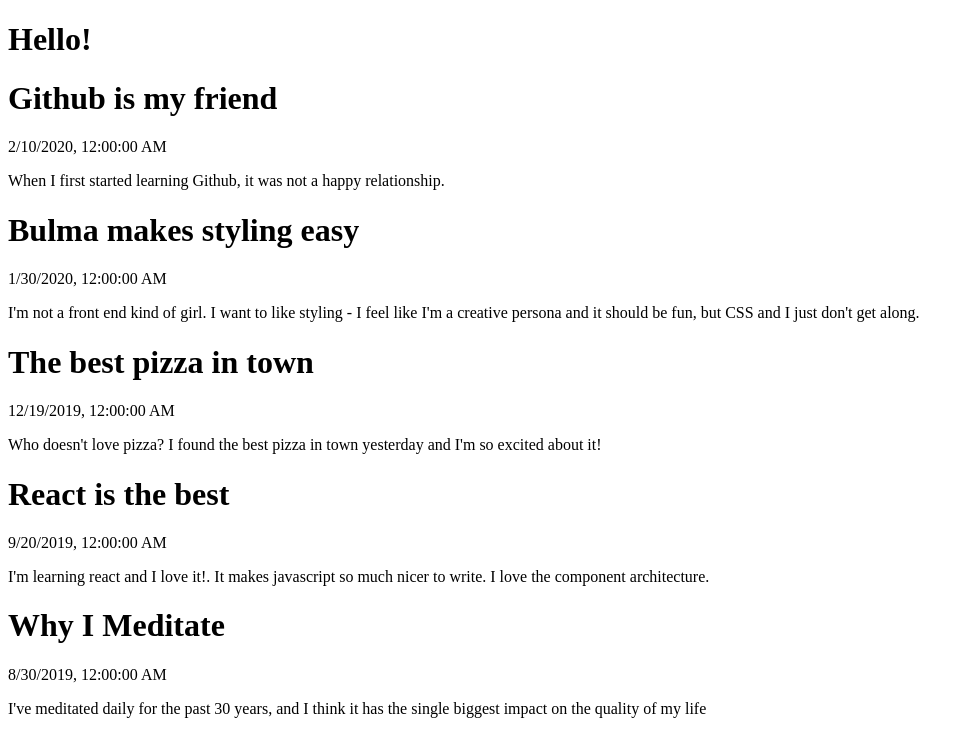
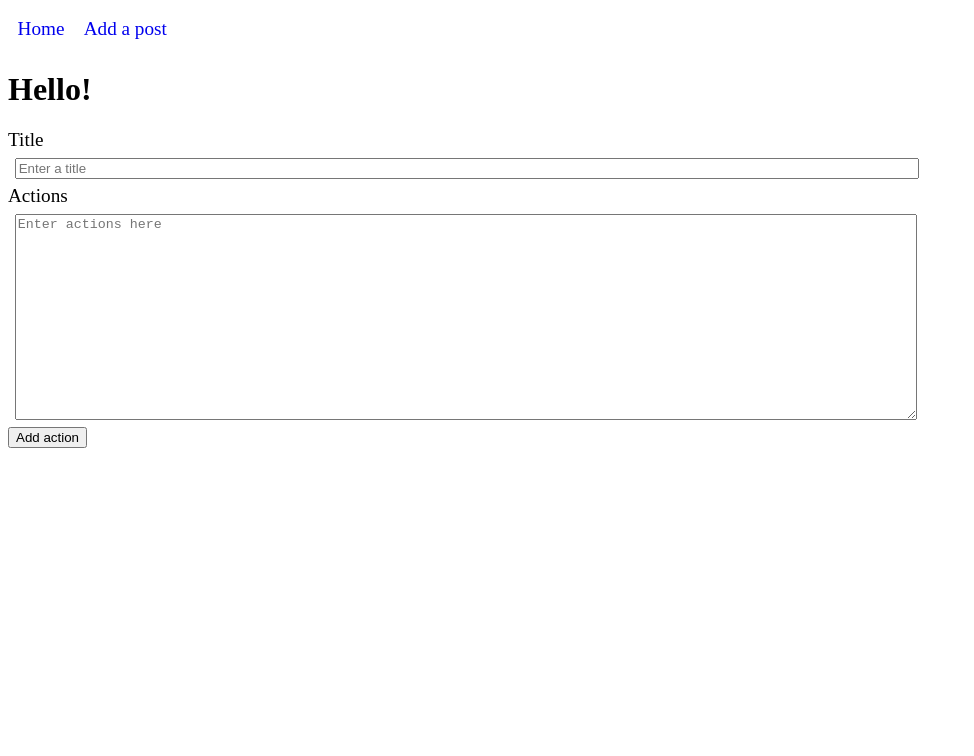
Before and after one commit to igscl/rmc-client, a React (Create React App) app: page /actions/new in a window 1280 px wide. Shown: the top 756 px of the page, without its empty margins (0-974 px from the left). Built offline with nearby package versions, Linux system fonts and the light colour scheme.

Commit message:
WIP add, edit action

```diff
--- a/src/App.js
+++ b/src/App.js
@@ -1,10 +1,32 @@
 import React, {useState, useEffect} from 'react'
 import { BrowserRouter, Route } from 'react-router-dom'
 import Actions from './components/Actions'
+import Action from './components/Action'
 import actionData from './data/post_data'
+import Nav from './components/Nav'
+import NewAction from './components/NewAction'
 
 const App = () => {
   const [actions, setActions] = useState([])
+
+  // Returns a single post based on the id provided
+  function getActionFromId(id) {
+  return actions.find((action) =>  action._id === parseInt(id))
+  }
+  //add an action to Actions
+  function addAction(action) {
+    setActions([...actions, action])
+  }
+
+  function getNextId(){
+    const ids = actions.map((action) => action._id)
+    return ids.sort()[ids.length-1] + 1
+  }
+
+  function deleteAction(id) {
+    const updatedActions = actions.filter((action) => action._id !== parseInt(id))
+    setActions(updatedActions)
+}
 
   useEffect(() => {
     setActions(actionData)
@@ -13,8 +35,12 @@ const App = () => {
   return (
     <div >
       <BrowserRouter>
+      <Nav />
         <h1>Hello!</h1>
-        <Route to="/" render={(props) => <Actions {...props} actionData={actions} /> } />
+        <Route exact path="/" render={(props) => <Actions {...props} actionData={actions} /> } />
+        <Route exact path="/actions/:id" render={(props) => <Action {...props} action={getActionFromId(props.match.params.id)} showControls deleteAction={deleteAction}/> } />
+        <Route exact path="/actions/new" render={(props) => <NewAction {...props} addBlogPost={addAction} nextId={getNextId()}/> }/>
+
       </BrowserRouter>
     </div>
   )
--- a/src/components/Action.js
+++ b/src/components/Action.js
@@ -1,14 +1,32 @@
-import React from "react";
+import React from "react"
+import {Link} from 'react-router-dom'
 
-const Action = ({action}) => {
+const Action = ({action, showControls, history, deleteAction}) => {
     if(!action) return null
 
+    const linkStyles = {
+        textDecoration: 'none',
+        color: 'black'
+    }
+
     const {title, modified_date, actions} = action
+
+    function handleDelete(event) {
+        event.preventDefault()
+        deleteAction(action._id)
+        history.push("/")
+    }
+
     return (
         <div>
+            <Link style={linkStyles} to={`/actions/${action._id}`}>
             <h1>{title}</h1>
             <p>{modified_date.toLocaleString()}</p>
             <p>{actions}</p>
+            {showControls && (
+                <button onClick={handleDelete}>Delete</button>
+            )}
+            </Link>
         </div>
     )
 
--- a/src/components/Nav.js
+++ b/src/components/Nav.js
@@ -0,0 +1,21 @@
+import React from 'react'
+import {Link} from 'react-router-dom'
+
+const Nav = () => {
+    const divStyles = {
+        display: 'flex',
+    }
+    const linkStyles = {
+        fontSize: '1.2em',
+        textDecoration: 'none',
+        margin: '.5em'
+    }
+    return (
+        <div style={divStyles}>
+            <Link style={linkStyles} to="/">Home</Link>
+            <Link style={linkStyles} to="/actions/new">Add a post</Link>
+        </div>
+    )
+}
+
+export default Nav
--- a/src/components/NewAction.js
+++ b/src/components/NewAction.js
@@ -0,0 +1,66 @@
+import React from 'react'
+import { useState } from 'react'
+import {withRouter} from 'react-router-dom'
+
+
+const NewAction = ({history, addBlogPost, nextId}) => {
+
+    const initialFormState = {
+        title: "",
+        actions: ""
+    }
+    const [formState,setFormState] = useState(initialFormState)
+
+    function handleChange(event) {
+        const name = event.target.name
+        const value = event.target.value
+        setFormState({
+            ...formState,
+            [name]: value
+        })
+    }
+
+    function handleSubmit(event) {
+        event.preventDefault()
+        const newPost = {
+            _id: nextId,
+            title: formState.title,
+            modified_date: new Date(),
+            actions: formState.actions
+        }
+        addBlogPost(newPost)
+        history.push(`/actions/${nextId}`)
+    }
+
+    const divStyles = {
+        display: "grid",
+        width: "100vw"
+    }
+    const inputStyles = {
+        width: "70vw",
+        margin: ".5em"
+    }
+    const labelStyles = {
+        fontSize: "1.2em"
+    }
+    const textAreaStyles = {
+        height: "200px",
+        margin: ".5em",
+        width: "70vw"
+    }
+    return (
+    <form id="newPostForm" onSubmit={handleSubmit}>
+        <div style={divStyles}>
+        <label style={labelStyles}>Title</label>
+        <input style={inputStyles} required type="text" name="title" placeholder="Enter a title" onChange={handleChange}></input>
+        </div>
+        <div style={divStyles}>
+        <label style={labelStyles}>Actions</label>
+        <textarea form="newPostForm" required name="actions" style={textAreaStyles} placeholder="Enter actions here" onChange={handleChange}></textarea>
+        </div>
+        <input type="submit" value="Add action"></input>
+    </form>
+    )
+}
+
+export default withRouter(NewAction)
```
